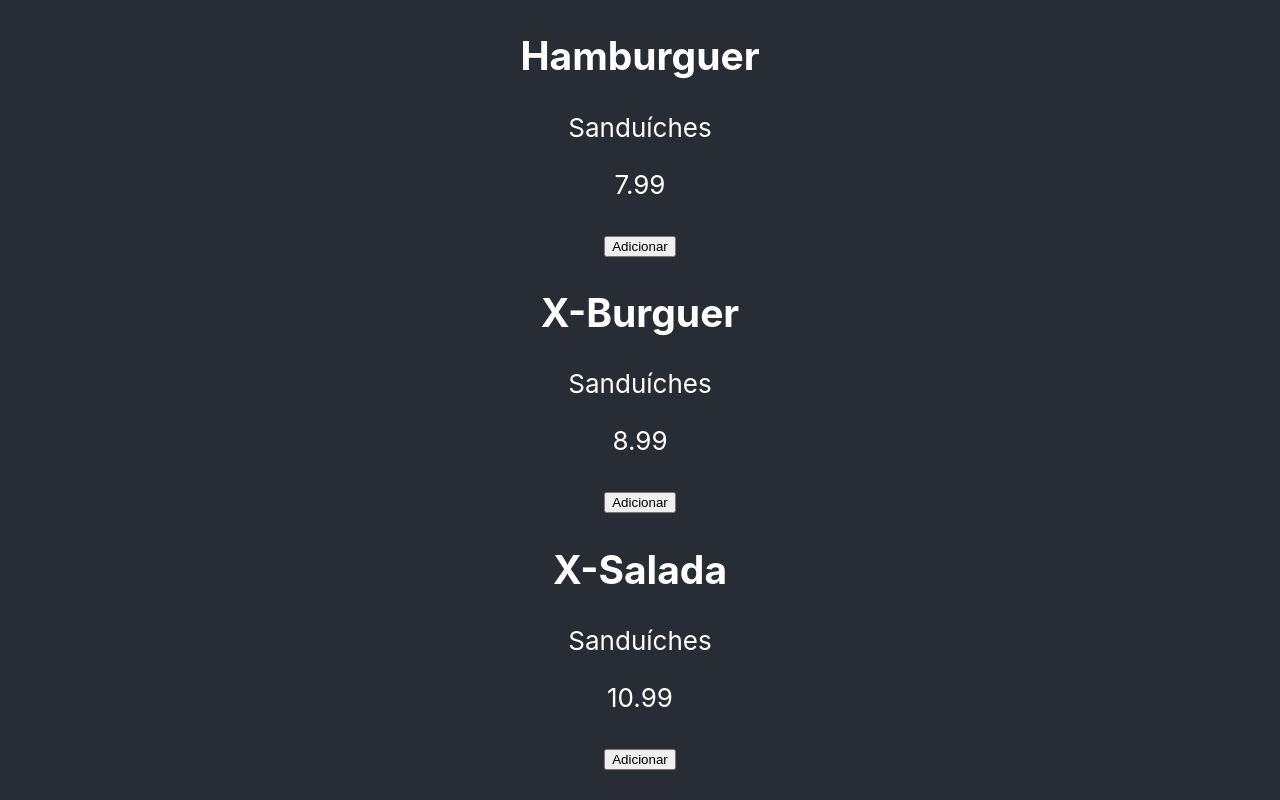
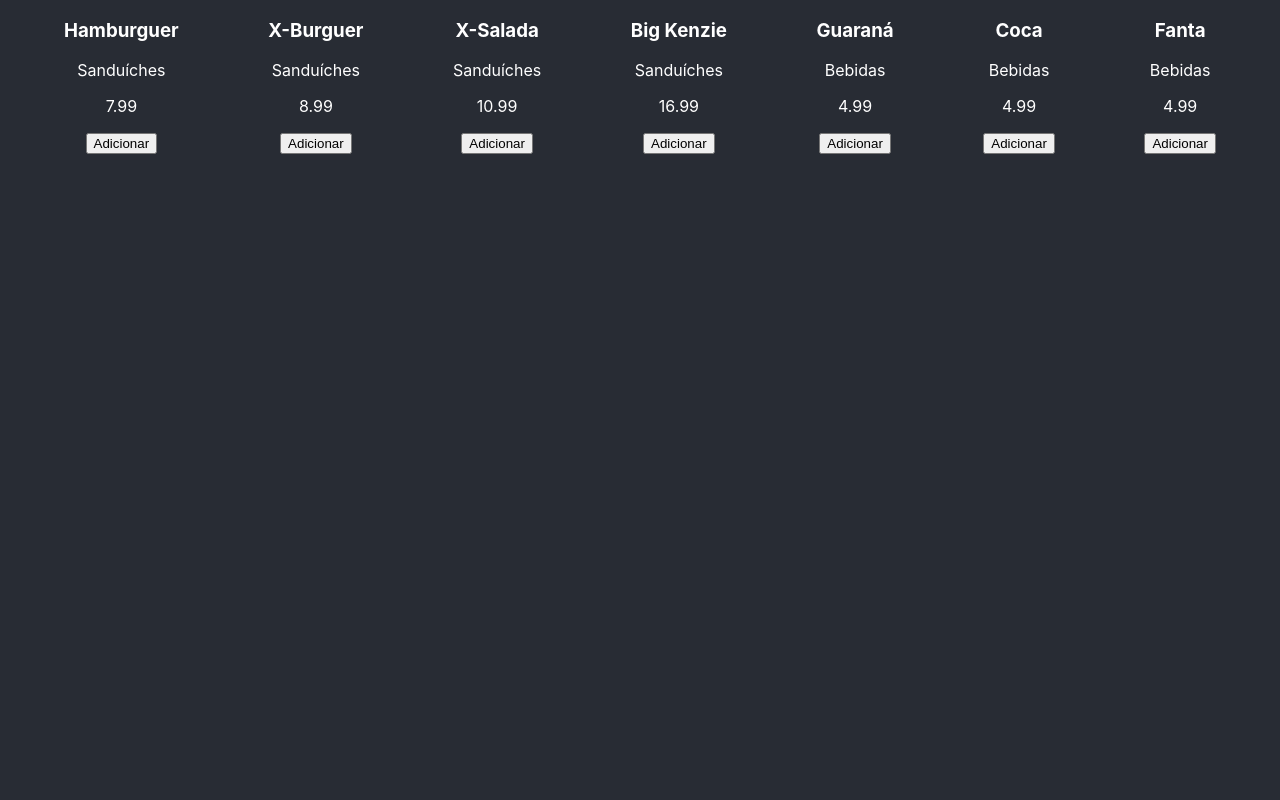
Before and after one commit to acuglar/Product-List, a React (Create React App) app: page / in a window 1280 px wide. Shown: the top 800 px of the page. Built offline with nearby package versions, Linux system fonts and the light colour scheme.

Commit message:
Style MenuContainer

```diff
--- a/src/App.css
+++ b/src/App.css
@@ -1,5 +1,6 @@
 .App {
 	text-align: center;
+	font-size: 16px;
 }
 
 .App-header {
@@ -8,7 +9,6 @@
 	display: flex;
 	flex-direction: column;
 	align-items: center;
-	justify-content: center;
-	font-size: calc(10px + 2vmin);
+	/* justify-content: center; */
 	color: white;
 }
--- a/src/components/MenuContainer/index.jsx
+++ b/src/components/MenuContainer/index.jsx
@@ -1,10 +1,10 @@
 import { Component } from 'react';
 import Product from '../Product';
-
+import './style.css';
 export default class MenuContainer extends Component {
 	render() {
 		return (
-			<div>
+			<div className='products-container'>
 				{this.props.products.map((product, index) => (
 					<Product
 						key={index}
--- /dev/null
+++ b/src/components/MenuContainer/style.css
@@ -0,0 +1,6 @@
+.products-container {
+	display: flex;
+	flex-wrap: wrap;
+	justify-content: space-between;
+	min-width: 90vw;
+}
--- a/src/components/Product/index.jsx
+++ b/src/components/Product/index.jsx
@@ -4,7 +4,7 @@ export default class Product extends Component {
 	render() {
 		return (
 			<div>
-				<h2>{this.props.name}</h2>
+				<h3>{this.props.name}</h3>
 				<p>{this.props.category}</p>
 				<p>{this.props.price}</p>
 				<button>Adicionar</button>
```
